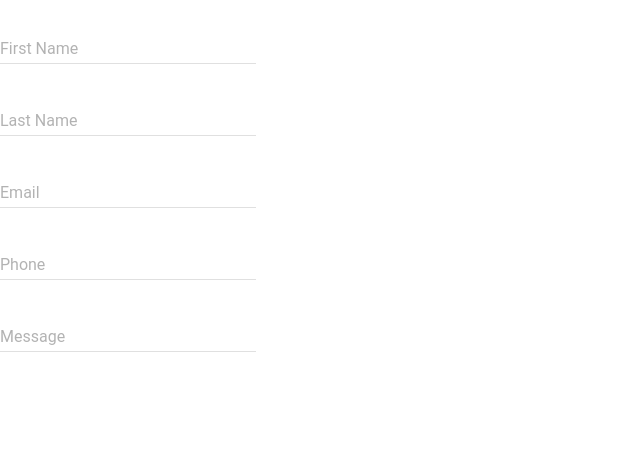
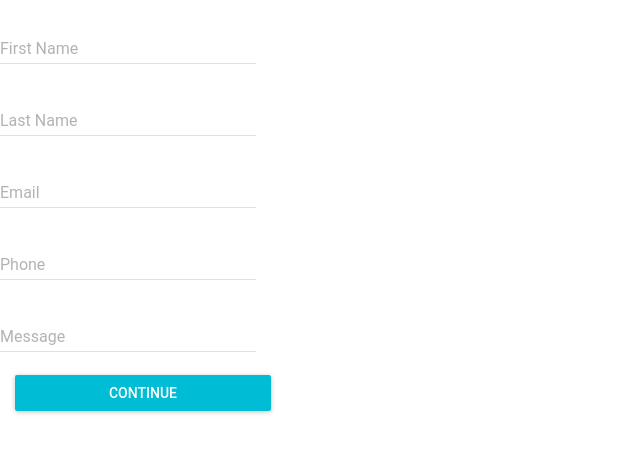
Before and after one commit to stephangriesel/contact-js, a React (Create React App) app in the folder client/: page / in a window 1280 px wide. Shown: the top 452 px of the page, without its empty margins (0-640 px from the left). Built offline with nearby package versions, Linux system fonts and the light colour scheme.

Commit message:
add button & logic

```diff
--- a/client/src/components/FormUserDetails.js
+++ b/client/src/components/FormUserDetails.js
@@ -44,10 +44,23 @@ class FormUserDetails extends Component {
                         onChange={handleChange('message')}
                         defaultValue={values.message}
                     />
+                    <RaisedButton
+                        label="continue"
+                        primary={true}
+                        style={styles.button}
+                        onClick={this.continue}
+                    />
                 </div>
             </MuiThemeProvider>
         )
     }
 }
 
+const styles = {
+    button: {
+        margin:15,
+        width:'20%'
+    }
+}
+
 export default FormUserDetails;
--- a/client/src/css/FormUserDetails.css
+++ b/client/src/css/FormUserDetails.css
@@ -2,3 +2,7 @@
     display:flex;
     flex-direction: column;
 }
+
+.button {
+    background:#000;
+}
```
